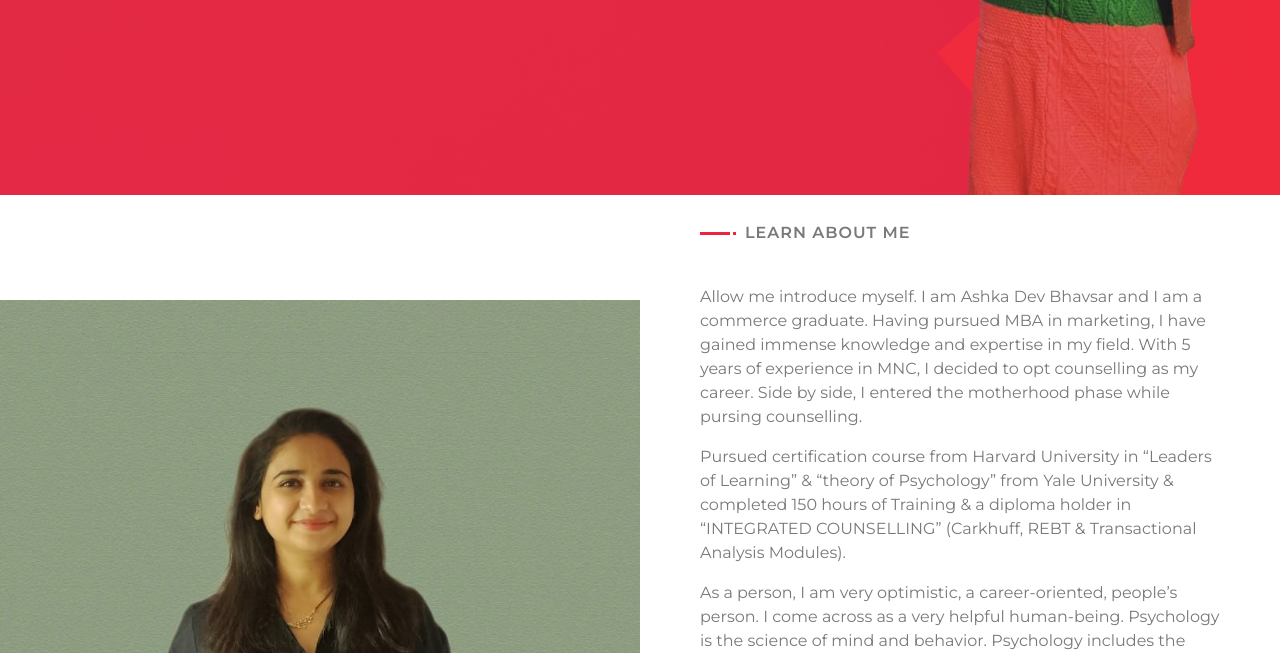
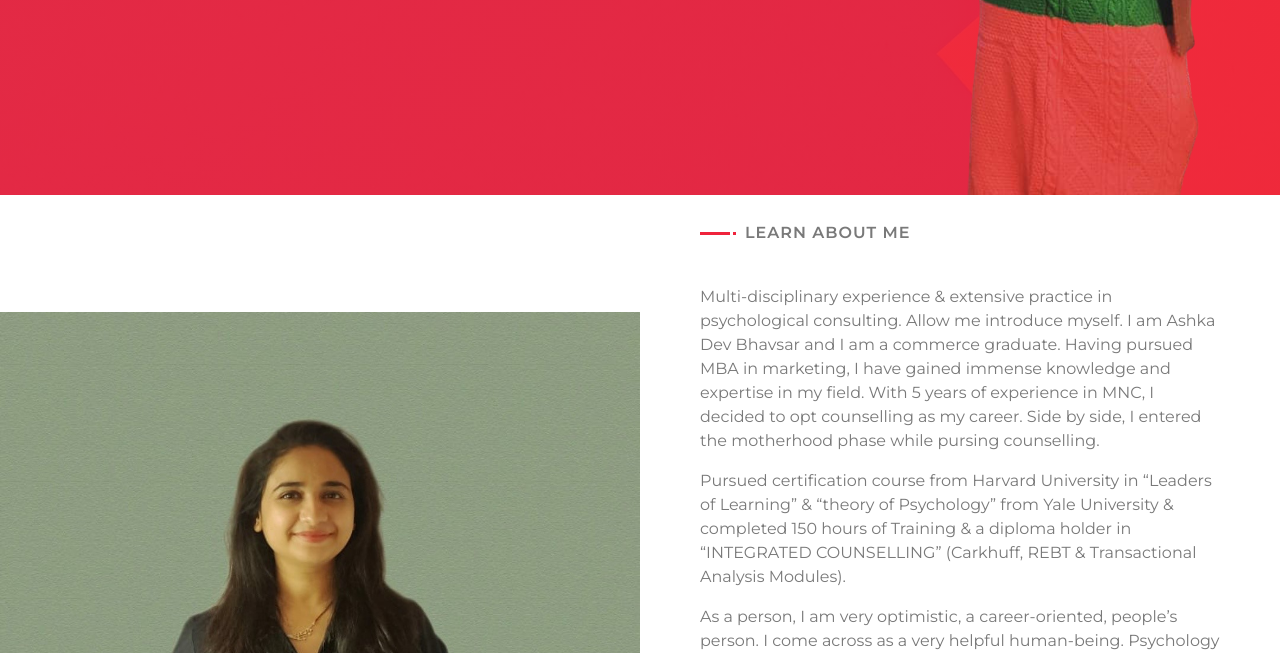
Before and after one commit to Aashil245/ashkabhavsar.in, a plain HTML site: page index.html in a window 1280 px wide. Shown: the part 670-1323 px from the top of the page. Drawn offline with nearby package versions, Linux system fonts and the light colour scheme.

Commit message:
Update index.html

```diff
--- a/index.html
+++ b/index.html
@@ -98,6 +98,7 @@
                             </div>
                             <div class="about-text">
                                 <p>
+				Multi-disciplinary experience &amp; extensive practice in psychological consulting.
                                    Allow me introduce myself. I am Ashka Dev Bhavsar and I am a
               commerce graduate. Having pursued MBA in marketing, I have gained
               immense knowledge and expertise in my field. With 5 years of
```
